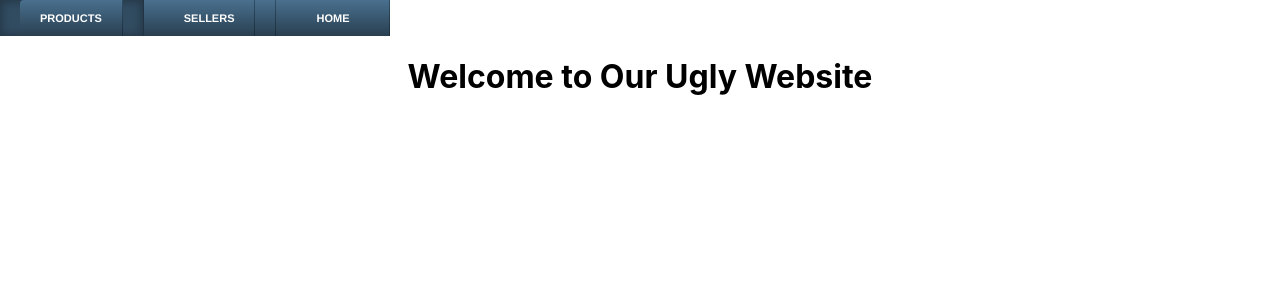
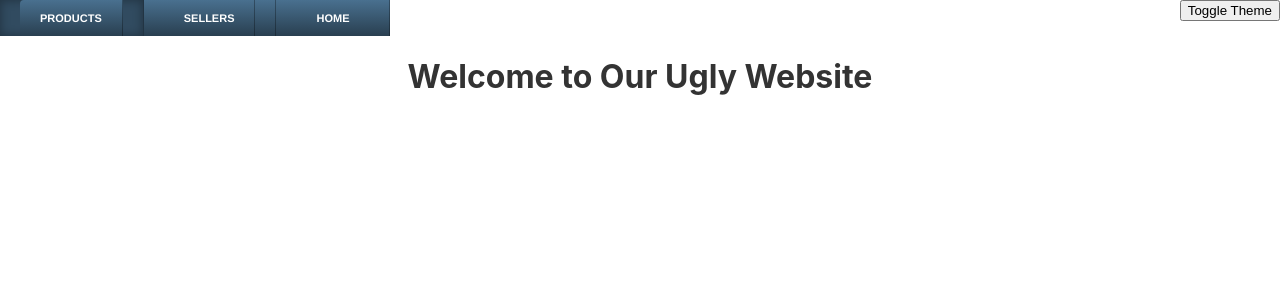
Before and after one commit to mrsgripp/reactProject, a React (Create React App) app in the folder react_project/: page / in a window 1280 px wide. Shown: the top 300 px of the page. Built offline with nearby package versions, Linux system fonts and the light colour scheme.

Commit message:
dark/light mode added

```diff
--- a/react_project/src/App.css
+++ b/react_project/src/App.css
@@ -1,5 +1,10 @@
 .App {
   text-align: center;
+}
+#themeButton {
+  position:absolute;
+  top:0;
+  right:0;
 }
 
 .App-logo {
@@ -28,6 +33,7 @@
   color: #61dafb;
 }
 
+
 @keyframes App-logo-spin {
   from {
     transform: rotate(0deg);
--- a/react_project/src/App.tsx
+++ b/react_project/src/App.tsx
@@ -1,8 +1,10 @@
 import React from "react";
+import { useState, useEffect } from "react";
 import logo from "./logo.svg";
 import * as ReactDOM from "react-dom/client";
 import { createRoot } from "react-dom/client";
 import "./App.css";
+import "./darkMode.css";
 import { BrowserRouter, Route, Routes } from "react-router-dom";
 import { NavigationFunction } from "./components/components/Navigation";
 import { SellerPage } from "./components/pages/SellerPage";
@@ -16,8 +18,16 @@ import { SellerInputPage } from "./components/pages/SellerInputPage";
 //const root = createRoot(document.getElementById("root")!);
 
 function App() {
+  const [theme, setTheme] = useState("light");
+  const toggleTheme = () => {
+    theme === "light" ? setTheme("dark") : setTheme("light");
+  };
+  useEffect(() => {
+    document.body.className = theme;
+  }, [theme]);
+
   return (
-    <div className="App">
+    <div className={`App ${theme}`}>
       <BrowserRouter>
         <NavigationFunction></NavigationFunction>
         <Routes>
@@ -35,6 +45,9 @@ function App() {
           />
         </Routes>
       </BrowserRouter>
+      <button id="themeButton" onClick={toggleTheme}>
+        Toggle Theme
+      </button>
     </div>
   );
 }
--- a/react_project/src/components/pages/LandingPage.tsx
+++ b/react_project/src/components/pages/LandingPage.tsx
@@ -1,4 +1,5 @@
 import React from "react";
+import { useState, useEffect } from "react";
 
 export function LandingPage() {
   return (
--- /dev/null
+++ b/react_project/src/darkMode.css
@@ -0,0 +1,8 @@
+.dark {
+    background-color: #333;
+    color: #fff;
+  }
+  .light {
+    background-color: #fff;
+    color: #333;
+  }
```
